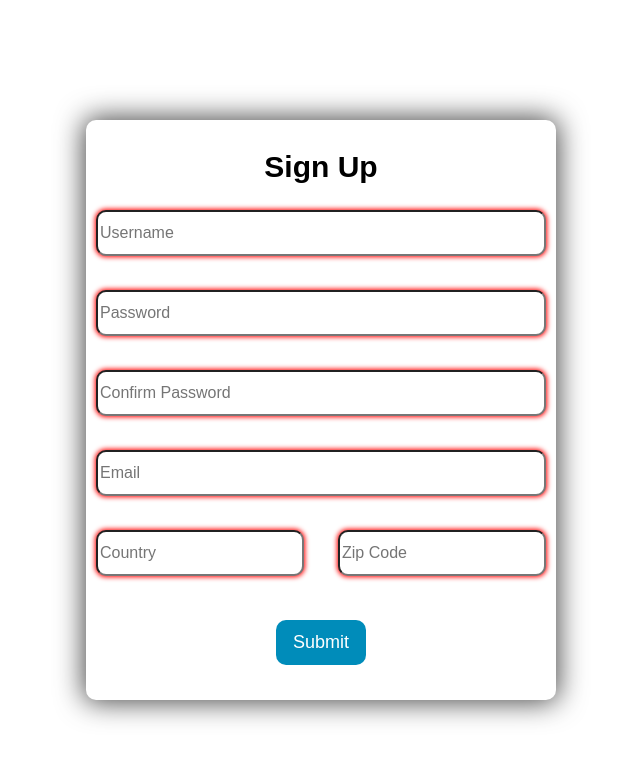
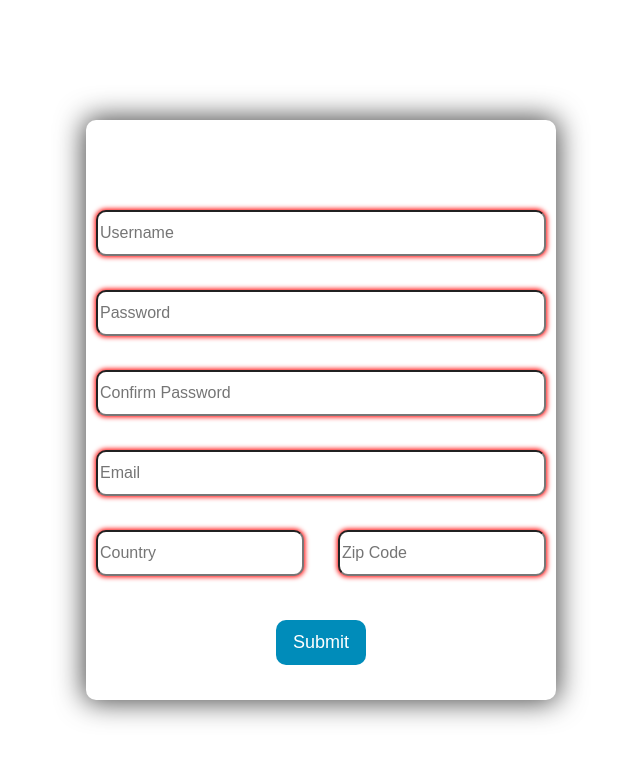
Before and after one commit to Robo-91/FormValidation, a plain HTML site: page index.html in a window 1280 px wide. Shown: the whole page, without its empty margins (319-959 px from the left). Drawn offline with Linux system fonts and the light colour scheme.

Commit message:
omitted heading

```diff
--- a/index.html
+++ b/index.html
@@ -7,7 +7,6 @@
 <body>
 
 	<form>
-		<h1>Sign Up</h1>
 			<input type="text" id="username" name="Username" placeholder="Username" required maxlength="25">
 			<input type="Password" id="userpassword" name="" placeholder="Password" required>
 			<input type="Password" id="confirm-password" name="" placeholder="Confirm Password" required>
```
